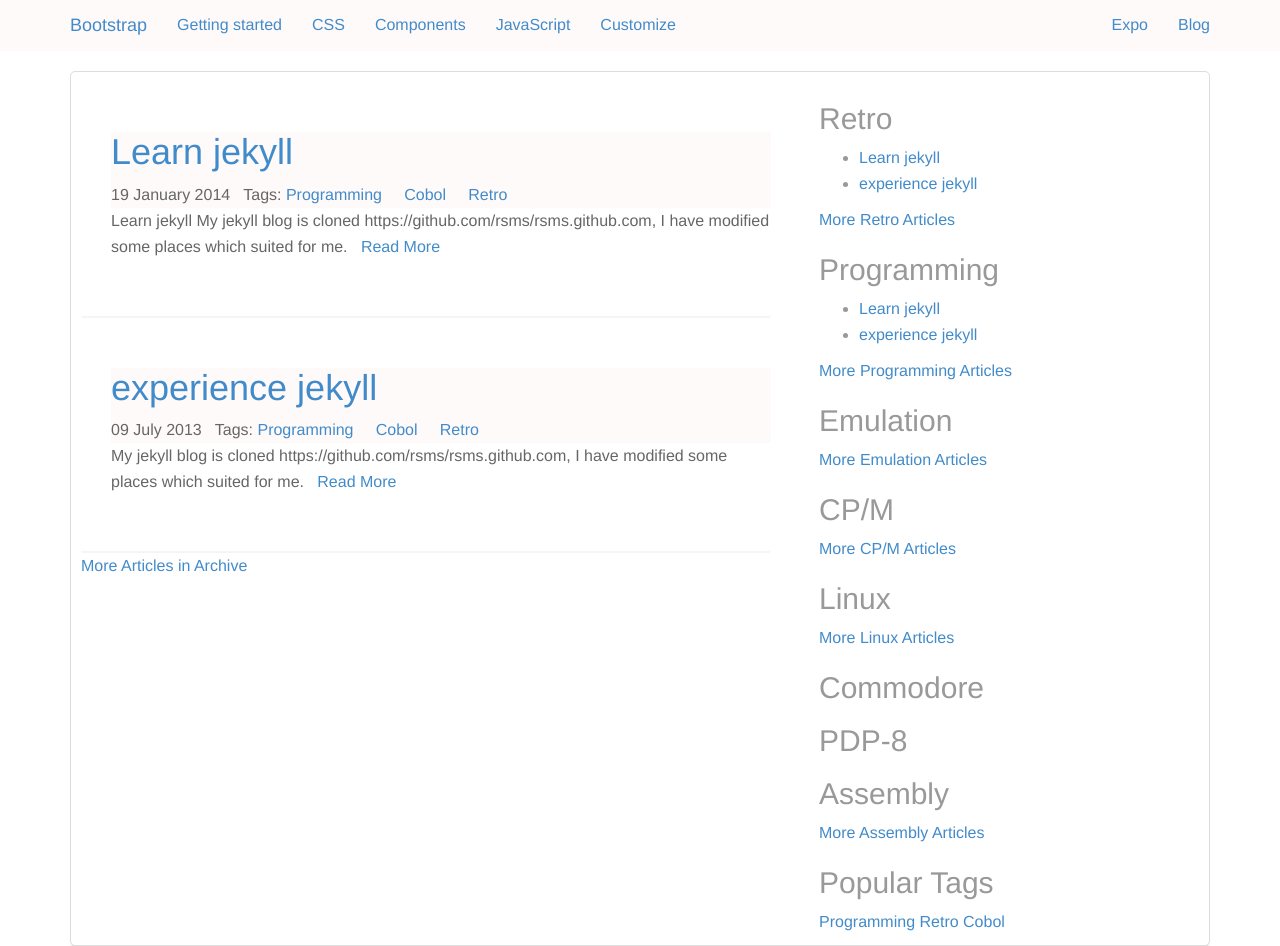
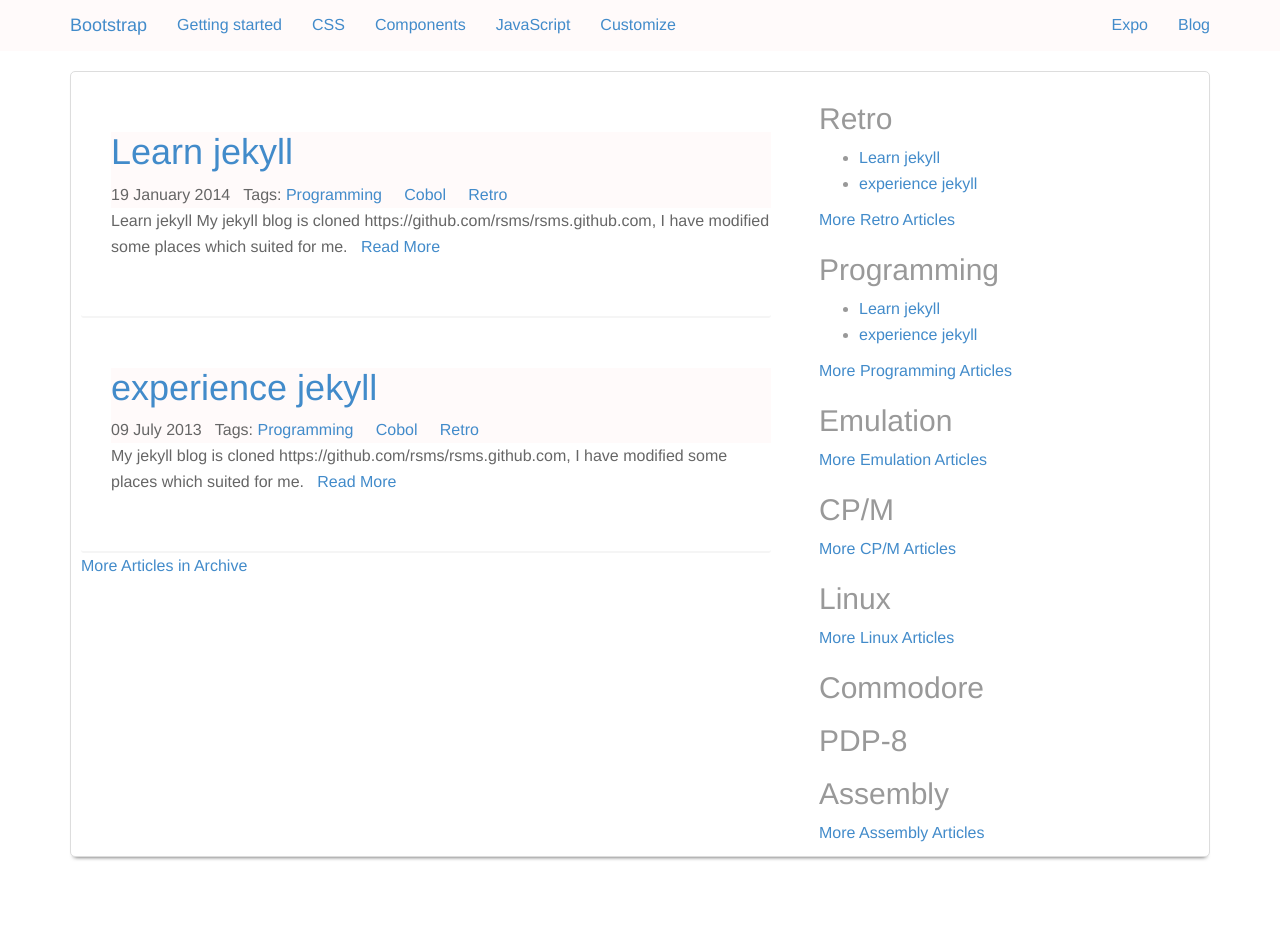
Before and after one commit to liubin-cm/liubin-cm.github.io, a Jekyll site: the page built from index.html, in a window 1280 px wide. Built offline with Jekyll 4.4.1, drawn with Linux system fonts in a browser that asks for light colours; comment, search, counter and statistics services are not loaded; after the commit the page ends 900 px from its top, so only the background shows below that; some of the changed lines change nothing that is shown.

Commit message:
delete plugins

```diff
--- a/_plugins/tag_cloud.rb
+++ /dev/null
@@ -1,106 +0,0 @@
-# Copyright (C) 2011 Anurag Priyam - MIT License
-# Original found at: https://gist.github.com/2290195
-
-module Jekyll
-
-  # Jekyll plugin to generate tag clouds.
-  #
-  # The plugin defines a `tag_cloud` tag that is rendered by Liquid into a tag
-  # cloud:
-  #
-  #     <div class='cloud'>
-  #         {% tag_cloud %}
-  #     </div>
-  #
-  # The tag cloud itself is a collection of anchor tags, styled dynamically
-  # with the `font-size` CSS property. The range of values, and unit to use for
-  # `font-size` can be specified with a very simple syntax:
-  #
-  #     {% tag_cloud font-size: 16 - 28px %}
-  #
-  # The output is automatically formatted to use the same number of decimal
-  # places as used in the argument:
-  #
-  #     {% tag_cloud font-size: 0.8  - 1.8em  %}  # => 1
-  #     {% tag_cloud font-size: 0.80 - 1.80em %}  # => 2
-  #
-  # Tags that have been used less than a certain number of times can be
-  # filtered out from the tag cloud with the optional `threshold` parameter:
-  #
-  #     {% tag_cloud threshold: 2%}
-  #
-  # Both the parameters can be easily clubbed together:
-  #
-  #     {% tag_cloud font-size: 50 - 150%, threshold: 2%}
-  #
-  # The plugin randomizes the order of tags every time the cloud is generated.
-  class TagCloud < Liquid::Tag
-    safe = true
-
-    # tag cloud variables - these are setup in `initialize`
-    attr_reader :size_min, :size_max, :precision, :unit, :threshold
-
-    def initialize(name, params, tokens)
-      # initialize default values
-      @size_min, @size_max, @precision, @unit = 70, 170, 0, '%'
-      @threshold                              = 1
-
-      # process parameters
-      @params = Hash[*params.split(/(?:: *)|(?:, *)/)]
-      process_font_size(@params['font-size'])
-      process_threshold(@params['threshold'])
-
-      super
-    end
-
-    def render(context)
-      # get an Array of [tag name, tag count] pairs
-      count = context.registers[:site].tags.map do |name, posts|
-        [name, posts.count] if posts.count >= threshold
-      end
-
-      # clear nils if any
-      count.compact!
-
-      # get the minimum, and maximum tag count
-      min, max = count.map(&:last).minmax
-
-      # map: [[tag name, tag count]] -> [[tag name, tag weight]]
-      weight = count.map do |name, count|
-        # logarithmic distribution
-        weight = (Math.log(count) - Math.log(min))/(Math.log(max) - Math.log(min))
-        [name, weight]
-      end
-
-      # shuffle the [tag name, tag weight] pairs
-      weight.sort_by! { rand }
-
-      # reduce the Array of [tag name, tag weight] pairs to HTML
-      weight.reduce("") do |html, tag|
-        name, weight = tag
-        size = size_min + ((size_max - size_min) * weight).to_f
-        size = sprintf("%.#{@precision}f", size)
-        html << "<a style='font-size: #{size}#{unit}' href='/tag/#{name.to_s.gsub(/[^[:alnum:]_-]/, '').downcase}'>#{name}</a>\n"
-      end
-    end
-
-    private
-
-    def process_font_size(param)
-      /(\d*\.{0,1}(\d*)) *- *(\d*\.{0,1}(\d*)) *(%|em|px)/.match(param) do |m|
-        @size_min  = m[1].to_f
-        @size_max  = m[3].to_f
-        @precision = [m[2].size, m[4].size].max
-        @unit      = m[5]
-      end
-    end
-
-    def process_threshold(param)
-      /\d*/.match(param) do |m|
-        @threshold = m[0].to_i
-      end
-    end
-  end
-end
-
-Liquid::Template.register_tag('tag_cloud', Jekyll::TagCloud)
--- a/index.html
+++ b/index.html
@@ -160,11 +160,6 @@ menuOption: home
     <a href="/tag/assembly#item5">More Assembly Articles</a>
   </div>
 
-  <h2>Popular Tags</h2>
-
- <div class="tagCloud">
-    {% tag_cloud font-size: 70 - 200%, threshold: 2 %}
-  </div>
       </aside>
     </div>
   </div>
```
